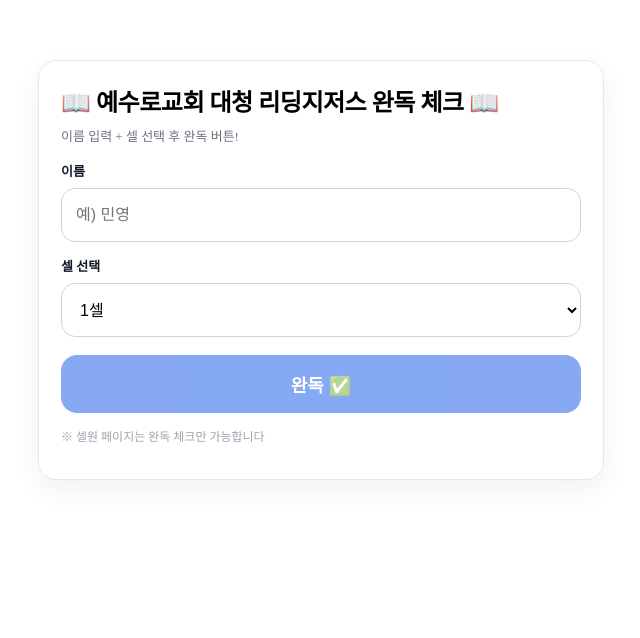
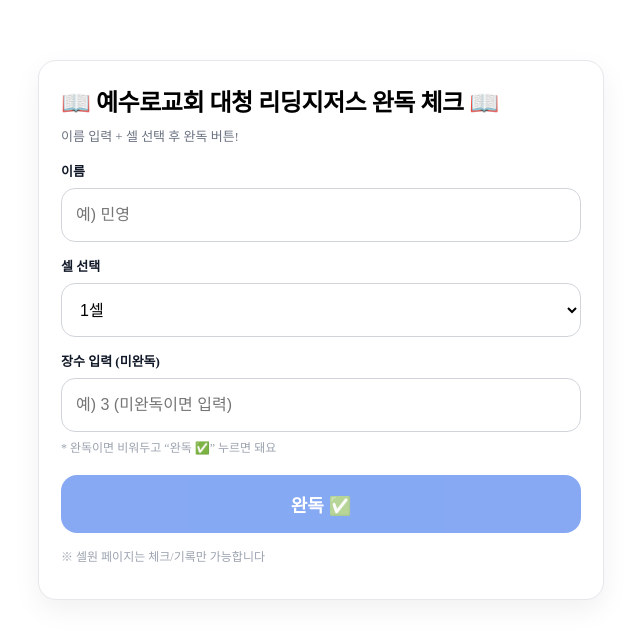
Before and after one commit to mins13/reading-jesus-front, a React (Vite) app: page / in a window 1280 px wide. Shown: the top 638 px of the page, without its empty margins (319-959 px from the left). Built offline with nearby package versions, Linux system fonts and the light colour scheme.

Commit message:
배포용 프론트

```diff
--- a/src/pages/AdminPage.css
+++ b/src/pages/AdminPage.css
@@ -181,7 +181,7 @@
 
 .admin-table {
     width: 100%;
-    min-width: 420px;
+    min-width: 520px;
     border-collapse: collapse;
 }
 
--- a/src/pages/AdminPage.jsx
+++ b/src/pages/AdminPage.jsx
@@ -219,6 +219,7 @@ export default function AdminPage() {
                                 <th>날짜</th>
                                 <th>셀</th>
                                 <th>이름</th>
+                                <th>장수</th>
                             </tr>
                             </thead>
                             <tbody>
@@ -227,11 +228,12 @@ export default function AdminPage() {
                                     <td>{it.readingDate}</td>
                                     <td className="admin-cell-strong">{it.cellName}</td>
                                     <td>{it.name}</td>
+                                    <td>{it.pages ?? "-"}</td>
                                 </tr>
                             ))}
                             {sortedItems.length === 0 && (
                                 <tr>
-                                    <td colSpan={3} className="admin-empty">
+                                    <td colSpan={4} className="admin-empty">
                                         조회 결과가 없습니다.
                                     </td>
                                 </tr>
--- a/src/pages/MemberPage.css
+++ b/src/pages/MemberPage.css
@@ -102,6 +102,14 @@
     color: #9ca3af;
 }
 
+.helper {
+    margin: 8px 0 0;
+    font-size: 12px;
+    color: #9ca3af;
+    line-height: 1.4;
+}
+
+
 /* 조금 큰 폰에서는 카드 여백만 살짝 */
 @media (min-width: 480px) {
     .member-page {
--- a/src/pages/MemberPage.jsx
+++ b/src/pages/MemberPage.jsx
@@ -1,11 +1,12 @@
 import { useMemo, useState } from "react";
-import "./MemberPage.css"
+import "./MemberPage.css";
 
 const API_BASE = "http://localhost:8080";
 
 export default function MemberPage() {
     const [name, setName] = useState("");
     const [cellName, setCellName] = useState("1셀");
+    const [pages, setPages] = useState(""); // ✅ 장수(미완독) 입력
     const [message, setMessage] = useState("");
     const [loading, setLoading] = useState(false);
 
@@ -20,17 +21,32 @@ export default function MemberPage() {
         setLoading(true);
 
         try {
+            // pages는 비어있으면 null로 보내기(완독이면 보통 비움)
+            const pagesValue =
+                pages.trim() === "" ? null : Number(pages.trim());
+
+            // 숫자 검증(원하면 범위도 추가 가능)
+            if (pagesValue !== null && (!Number.isFinite(pagesValue) || pagesValue < 0)) {
+                setMessage("장수는 0 이상의 숫자로 입력해줘 😅");
+                setLoading(false);
+                return;
+            }
+
             const res = await fetch(`${API_BASE}/api/reading/today`, {
                 method: "POST",
                 headers: { "Content-Type": "application/json" },
                 body: JSON.stringify({
                     name: name.trim(),
                     cellName: cellName.trim(),
+                    pages: pagesValue, // ✅ 추가
                 }),
             });
 
             const text = await res.text();
             setMessage(text);
+
+            // 원하면 전송 성공 후 장수 칸만 비우기
+            // setPages("");
         } catch {
             setMessage("서버 연결 실패 😢");
         } finally {
@@ -69,13 +85,30 @@ export default function MemberPage() {
                     </select>
                 </div>
 
+                {/* ✅ 장수 입력 추가 */}
+                <div className="field">
+                    <label className="label">장수 입력 (미완독)</label>
+                    <input
+                        className="input"
+                        type="number"
+                        min="0"
+                        step="1"
+                        placeholder="예) 3 (미완독이면 입력)"
+                        value={pages}
+                        onChange={(e) => setPages(e.target.value)}
+                        inputMode="numeric"
+                    />
+                    <p className="helper">
+                        * 완독이면 비워두고 “완독 ✅” 누르면 돼요
+                    </p>
+                </div>
+
                 <button className="btn" onClick={handleSubmit} disabled={!canSubmit}>
                     {loading ? "처리 중..." : "완독 ✅"}
                 </button>
 
                 {message && <div className="msg">{message}</div>}
-
-                <p className="footnote">※ 셀원 페이지는 완독 체크만 가능합니다</p>
+                <p className="footnote">※ 셀원 페이지는 체크/기록만 가능합니다</p>
             </div>
         </div>
     );
```
